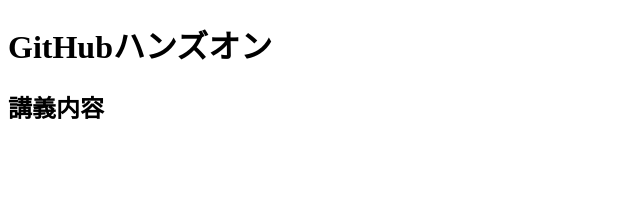
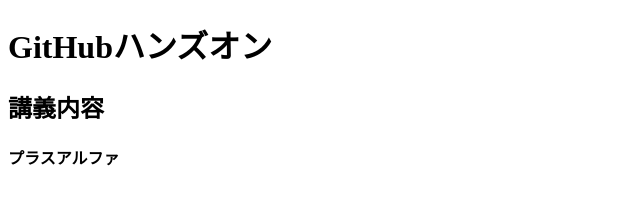
Before and after one commit to mirianoda/github-handson, a plain HTML site: page index.html in a window 1280 px wide. Shown: the whole page, without its empty margins (0-640 px from the left). Drawn offline with Linux system fonts and the light colour scheme.

Commit message:
プラスアルファ追加

```diff
--- a/index.html
+++ b/index.html
@@ -8,5 +8,6 @@
 <body>
     <h1>GitHubハンズオン</h1>
     <h2>講義内容</h2>
+    <h4>プラスアルファ</h4>
 </body>
 </html>
```
